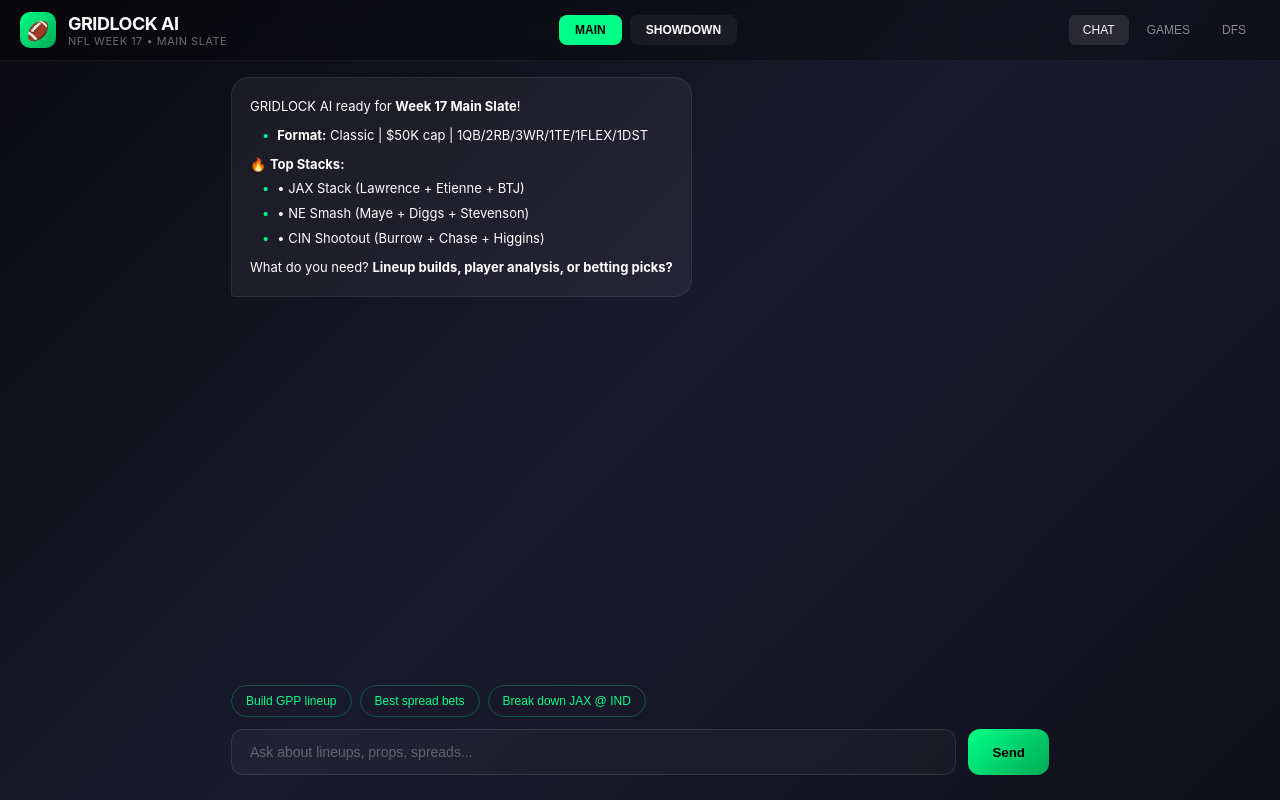
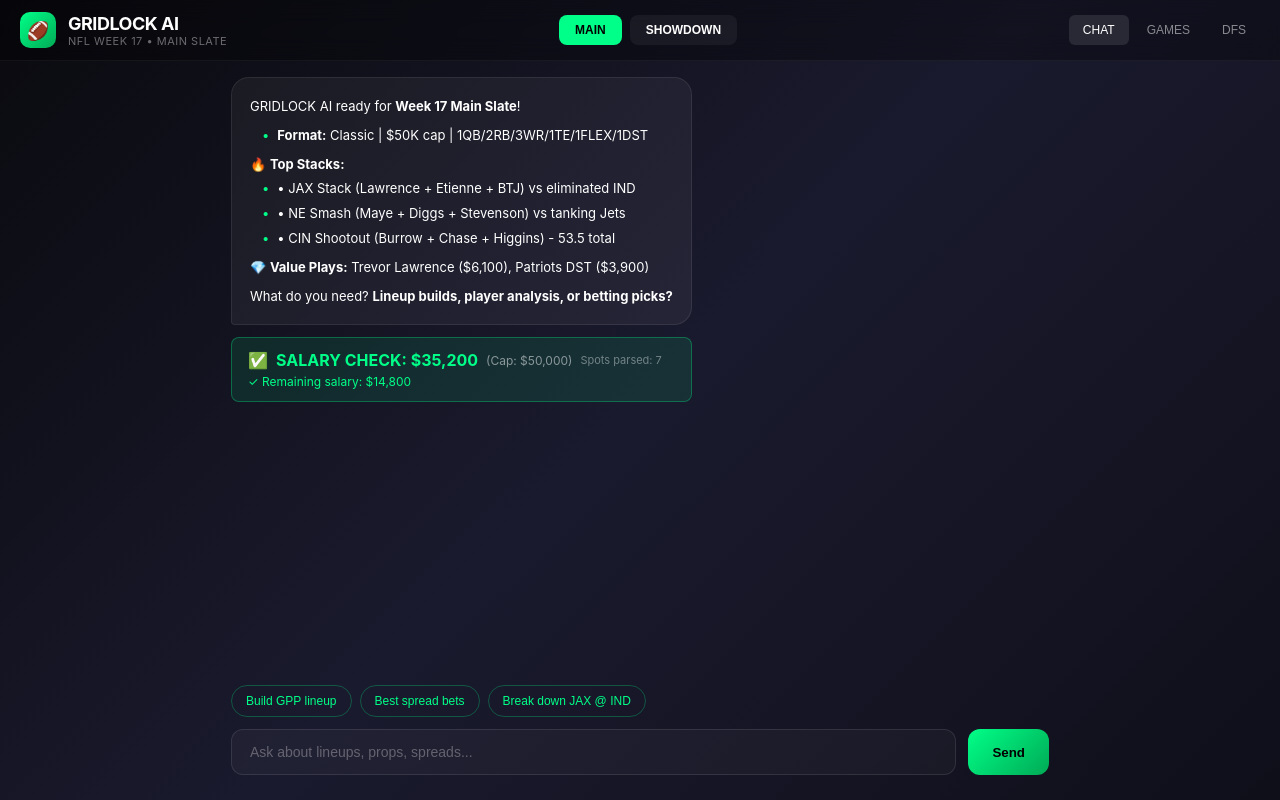
Before and after one commit to mhueffmann-ux/gridlock-aiv2, a React (Vite) app: page / in a window 1280 px wide. Built offline with nearby package versions, Linux system fonts and the light colour scheme.

Commit message:
Update App.jsx

```diff
--- a/src/App.jsx
+++ b/src/App.jsx
@@ -130,167 +130,107 @@
   'eric saubert cpt': 4200, 'saubert cpt': 4200,
 };
 
-// ---------- Validation helpers (NEW) ----------
-const normalizeText = (s) => {
-  return (s || '')
-    .toLowerCase()
-    .normalize('NFD')
-    .replace(/[\u0300-\u036f]/g, '') // accents
-    .replace(/[’']/g, '')           // apostrophes
-    .replace(/[^a-z0-9\s]/g, ' ')   // punctuation -> spaces
-    .replace(/\s+/g, ' ')
-    .trim();
-};
+// Function to validate lineup from AI response
+const validateLineup = (content, isShowdown = false) => {
+  if (!content) return null;
 
-const escapeRegex = (s) => s.replace(/[.*+?^${}()|[\]\\]/g, '\\$&');
+  // Check if this looks like a lineup (has salary indicators)
+  const hasSalary = /\$[\d,]+/.test(content) || /salary/i.test(content);
+  const hasLineup = /lineup|optimal|roster/i.test(content);
+  if (!hasSalary && !hasLineup) return null;
 
-const extractLineupBlock = (content) => {
-  const m = (content || '').match(/---lineup---([\s\S]*?)---end lineup---/i);
-  return m ? m[1].trim() : null;
-};
+  const lines = content.toLowerCase();
+  let foundPlayers = [];
+  let totalFromAI = 0;
 
-const parseLineupLines = (block) => {
-  const lines = (block || '').split('\n').map(l => l.trim()).filter(Boolean);
-  const entries = [];
-
-  for (const line of lines) {
-    // Allow: "QB: Name ($7,000)" OR "QB - Name"
-    const m = line.match(/^(CPT|QB|RB\d?|WR\d?|TE|FLEX\d?|DST|D\/ST|DEF)\s*[:\-–]\s*(.+)$/i);
-    if (!m) continue;
-
-    let slot = m[1].toUpperCase().replace(/\d$/, '');
-    if (slot === 'D/ST' || slot === 'DEF') slot = 'DST';
-
-    // Strip salary annotation + parentheses
-    let name = m[2]
-      .replace(/\$?\s?\d{1,2},?\d{3}\b/g, '')
-      .replace(/\(.*?\)/g, '')
-      .replace(/\s+/g, ' ')
-      .trim();
-
-    entries.push({ slot, name, rawLine: line });
+  // Try to extract AI's claimed total
+  const totalMatch = content.match(/total[:\s]*\$?([\d,]+)/i);
+  if (totalMatch) {
+    totalFromAI = parseInt(totalMatch[1].replace(/,/g, ''));
   }
 
-  return entries;
+  // Find all players mentioned with salaries
+  for (const [playerKey, salary] of Object.entries(SALARY_LOOKUP)) {
+    // Check if player name appears in content
+    const playerRegex = new RegExp(playerKey.replace(/[.*+?^${}()|[\]\\]/g, '\\$&'), 'i');
+    if (playerRegex.test(lines)) {
+      // Check if it's a CPT mention for showdown
+      const isCPT = isShowdown && /cpt|captain/i.test(content) &&
+                    new RegExp(playerKey + '.*?(cpt|captain)|(?:cpt|captain).*?' + playerKey, 'i').test(lines);
+
+      // Avoid duplicates
+      const existingPlayer = foundPlayers.find(p => p.name === playerKey);
+      if (!existingPlayer) {
+        // For showdown CPT, use CPT salary if available
+        let finalSalary = salary;
+        if (isCPT && SALARY_LOOKUP[playerKey + ' cpt']) {
+          finalSalary = SALARY_LOOKUP[playerKey + ' cpt'];
+        }
+        foundPlayers.push({ name: playerKey, salary: finalSalary, isCPT });
+      }
+    }
+  }
+
+  // Calculate actual total
+  const actualTotal = foundPlayers.reduce((sum, p) => sum + p.salary, 0);
+
+  // Only return validation if we found enough players (at least 5 for meaningful lineup)
+  if (foundPlayers.length >= 5) {
+    return {
+      players: foundPlayers,
+      actualTotal,
+      aiClaimedTotal: totalFromAI,
+      isValid: actualTotal <= 50000,
+      difference: totalFromAI ? actualTotal - totalFromAI : 0,
+      overBy: actualTotal > 50000 ? actualTotal - 50000 : 0
     };
-
-const buildNormalizedLookup = () => {
-  const map = new Map();
-  for (const [k, v] of Object.entries(SALARY_LOOKUP)) {
-    map.set(normalizeText(k), v);
-  }
-  return map;
-};
-
-const NORMALIZED_SALARY = buildNormalizedLookup();
-
-// prefer longer keys first to avoid "chase" matching "chase brown"
-const NORMALIZED_KEYS_DESC = Array.from(NORMALIZED_SALARY.keys()).sort((a, b) => b.length - a.length);
-
-const resolveSalaryKey = (rawName) => {
-  const n = normalizeText(rawName);
-  if (!n) return null;
-
-  // exact hit
-  if (NORMALIZED_SALARY.has(n)) return n;
-
-  // try longest-first whole-word matching
-  // We add padding spaces so boundary matching behaves on start/end.
-  const padded = ` ${n} `;
-  for (const key of NORMALIZED_KEYS_DESC) {
-    // whole word/phrase match
-    const re = new RegExp(`(^|\\s)${escapeRegex(key)}(\\s|$)`, 'i');
-    if (re.test(padded)) return key;
   }
 
   return null;
 };
 
-const computeLineupValidation = (content, isShowdown = false) => {
-  if (!content) return null;
+// Generate correction prompt for invalid lineups
+const generateCorrectionPrompt = (validation, originalContent, isShowdown) => {
+  const { players, actualTotal, overBy } = validation;
 
-  const block = extractLineupBlock(content);
-  if (!block) return null; // Only validate when Claude uses the strict lineup block
+  // Format player list
+  const playerList = players.map(p => {
+    const displayName = p.name.split(' ').map(w => w.charAt(0).toUpperCase() + w.slice(1)).join(' ');
+    return `${displayName} ($${p.salary.toLocaleString()})`;
+  }).join('\n');
 
-  const entries = parseLineupLines(block);
-  if (entries.length < (isShowdown ? 6 : 9)) {
-    // still show partial info if 5+ entries, but don't mark as valid
-    if (entries.length < 5) return null;
+  if (isShowdown) {
+    return `You built a Showdown lineup, but it is OVER the $50,000 cap.
+Current lineup (do not keep these players if you need to swap):
+${playerList}
+Actual total: $${actualTotal.toLocaleString()}
+You must reduce salary by AT LEAST: $${overBy.toLocaleString()}
+RULES:
+- Output EXACTLY ONE corrected lineup in the same ---LINEUP--- format.
+- Do NOT mention any other players by name outside the lineup block.
+- Keep roster slots valid: CPT + 5 FLEX
+- FLEX can be any position.
+- Prefer the fewest swaps possible. Use only players from the provided player pool and their exact salaries.`;
   }
 
-  const foundPlayers = [];
-  const missing = [];
-  const ambiguous = [];
-  let aiClaimedTotal = 0;
-
-  // Try to extract AI's claimed total (optional)
-  const totalMatch = content.match(/estimated_total[:\s]*\$?([\d,]+)/i) || content.match(/total[:\s]*\$?([\d,]+)/i);
-  if (totalMatch) aiClaimedTotal = parseInt(totalMatch[1].replace(/,/g, ''), 10);
-
-  for (const e of entries) {
-    const key = resolveSalaryKey(e.name);
-
-    if (!key) {
-      missing.push({ slot: e.slot, name: e.name });
-      continue;
-    }
-
-    // Showdown: CPT salary should already be in lookup (… cpt) OR we detect CPT via slot
-    let finalKey = key;
-    let salary = NORMALIZED_SALARY.get(finalKey);
-
-    if (isShowdown && e.slot === 'CPT') {
-      const cptKey = `${finalKey} cpt`;
-      if (NORMALIZED_SALARY.has(cptKey)) {
-        finalKey = cptKey;
-        salary = NORMALIZED_SALARY.get(finalKey);
-      } else {
-        // If model used base name in CPT slot, attempt to find "<name> cpt"
-        const maybe = `${normalizeText(e.name)} cpt`;
-        if (NORMALIZED_SALARY.has(maybe)) {
-          finalKey = maybe;
-          salary = NORMALIZED_SALARY.get(finalKey);
-        }
-      }
-    }
-
-    // de-dupe exact finalKey so "diggs" + "stefon diggs" doesn't double-count
-    if (!foundPlayers.find(p => p.key === finalKey)) {
-      foundPlayers.push({
-        slot: e.slot,
-        key: finalKey,
-        name: key, // normalized key for debug
-        salary: salary || 0,
-        raw: e.name
-      });
-    }
-  }
-
-  const actualTotal = foundPlayers.reduce((sum, p) => sum + (p.salary || 0), 0);
-
-  // For main slate and showdown, if missing players exist, we mark invalid (even if salary <= cap)
-  const rosterComplete = isShowdown ? (entries.length >= 6) : (entries.length >= 9);
-  const noMissing = missing.length === 0;
-
-  const isValid = (actualTotal <= 50000) && rosterComplete && noMissing;
-
-  return {
-    players: foundPlayers,
-    missing,
-    ambiguous,
-    actualTotal,
-    aiClaimedTotal,
-    isValid,
-    difference: aiClaimedTotal ? actualTotal - aiClaimedTotal : 0,
-    rosterSpotsFound: entries.length
-  };
+  return `You built a DraftKings Classic lineup, but it is OVER the $50,000 cap.
+Current lineup (do not keep these players if you need to swap):
+${playerList}
+Actual total: $${actualTotal.toLocaleString()}
+You must reduce salary by AT LEAST: $${overBy.toLocaleString()}
+RULES:
+- Output EXACTLY ONE corrected lineup in the same ---LINEUP--- format.
+- Do NOT mention any other players by name outside the lineup block.
+- Keep roster slots valid: QB/RB/RB/WR/WR/WR/TE/FLEX/DST
+- FLEX must be RB/WR/TE only.
+- Prefer the fewest swaps possible. Use only players from the provided player pool and their exact salaries.`;
 };
 
 // Salary Validator Component
-const SalaryValidator = ({ validation, accent }) => {
+const SalaryValidator = ({ validation, accent, isCorreecting }) => {
   if (!validation) return null;
 
-  const { actualTotal, aiClaimedTotal, isValid, difference, missing, rosterSpotsFound } = validation;
+  const { actualTotal, aiClaimedTotal, isValid, difference, players } = validation;
 
   return (
     <div style={{
@@ -300,7 +240,7 @@
       border: `1px solid ${isValid ? 'rgba(0,255,136,0.3)' : 'rgba(255,68,68,0.3)'}`,
       borderRadius: '8px',
     }}>
-      <div style={{ display: 'flex', alignItems: 'center', gap: '8px', marginBottom: '4px', flexWrap: 'wrap' }}>
+      <div style={{ display: 'flex', alignItems: 'center', gap: '8px', marginBottom: '4px' }}>
         <span style={{ fontSize: '16px' }}>{isValid ? '✅' : '❌'}</span>
         <span style={{ fontWeight: '700', color: isValid ? '#00ff88' : '#ff4444' }}>
           SALARY CHECK: ${actualTotal.toLocaleString()}
@@ -308,23 +248,21 @@
         <span style={{ color: 'rgba(255,255,255,0.5)', fontSize: '12px' }}>
           (Cap: $50,000)
         </span>
-        <span style={{ color: 'rgba(255,255,255,0.35)', fontSize: '12px' }}>
-          Spots parsed: {rosterSpotsFound}
+        <span style={{ color: 'rgba(255,255,255,0.4)', fontSize: '11px' }}>
+          Spots parsed: {players?.length || 0}
         </span>
       </div>
 
       {!isValid && (
         <div style={{ color: '#ff4444', fontSize: '13px', marginTop: '4px' }}>
-          {actualTotal > 50000
-            ? <>⚠️ OVER CAP by ${(actualTotal - 50000).toLocaleString()} — This lineup is INVALID</>
-            : <>⚠️ Lineup INVALID — missing or incomplete roster</>
-          }
+          ⚠️ OVER CAP by ${(actualTotal - 50000).toLocaleString()} — This lineup is INVALID
         </div>
       )}
 
-      {missing?.length > 0 && (
-        <div style={{ color: '#ffaa00', fontSize: '12px', marginTop: '6px' }}>
-          ⚠️ Missing salary matches for: {missing.map(m => `${m.slot}:${m.name}`).join(', ')}
+      {isCorreecting && !isValid && (
+        <div style={{ color: '#ffaa00', fontSize: '12px', marginTop: '6px', display: 'flex', alignItems: 'center', gap: '6px' }}>
+          <span style={{width:'10px',height:'10px',border:'2px solid #ffaa00',borderTopColor:'transparent',borderRadius:'50%',animation:'spin 1s linear infinite',display:'inline-block'}}></span>
+          Auto-correcting lineup...
         </div>
       )}
 
@@ -337,7 +275,7 @@
 
       {isValid && (
         <div style={{ color: '#00ff88', fontSize: '12px', marginTop: '4px' }}>
-          ✓ Remaining salary: {(50000 - actualTotal).toLocaleString()}
+          ✓ Remaining salary: ${(50000 - actualTotal).toLocaleString()}
         </div>
       )}
     </div>
@@ -416,6 +354,7 @@
   const [selectedPlayer, setSelectedPlayer] = useState(null);
   const [playerInfo, setPlayerInfo] = useState(null);
   const [loadingPlayer, setLoadingPlayer] = useState(false);
+  const [isCorreecting, setIsCorreecting] = useState(false);
   const messagesEndRef = useRef(null);
 
   useEffect(() => {
@@ -424,8 +363,8 @@
 
   useEffect(() => {
     const welcome = slateType === 'showdown'
-      ? `GRIDLOCK AI locked in on **SNF Showdown** — Bears @ 49ers!\n\n**Rules:** 1 Captain (1.5x pts) + 5 FLEX | $50K cap\n**Game:** CHI @ SF | SF -3 | O/U 47.5\n\n🏆 **Chalk CPT:** CMC ($17,700)\n🎲 **Contrarian:** Caleb ($15,000)\n💰 **Punts:** Kmet ($4,600), Saubert ($2,800)\n\nWinning lineup ceiling: 180-220+ pts\n\nWant a **cash** or **GPP** lineup?`
-      : `GRIDLOCK AI ready for **Week 17 Main Slate**!\n\n**Format:** Classic | $50K cap | 1QB/2RB/3WR/1TE/1FLEX/1DST\n\n🔥 **Top Stacks:**\n• JAX Stack (Lawrence + Etienne + BTJ)\n• NE Smash (Maye + Diggs + Stevenson)\n• CIN Shootout (Burrow + Chase + Higgins)\n\nWhat do you need? **Lineup builds, player analysis, or betting picks?**`;
+      ? `GRIDLOCK AI locked in on **SNF Showdown** — Bears @ 49ers!\n\n**Rules:** 1 Captain (1.5x pts) + 5 FLEX | $50K cap\n**Game:** CHI @ SF | SF -3 | O/U 47.5\n\n🏆 **Chalk CPT:** CMC ($17,700) - 38.6 pt ceiling as Captain\n🎲 **Contrarian:** Caleb ($15,000) - 28.6 pt ceiling, saves $2,700\n💰 **Punts:** Kmet ($4,600), Saubert ($2,800)\n\nWinning lineup ceiling: 180-220+ pts\n\nWant a **cash** or **GPP** lineup?`
+      : `GRIDLOCK AI ready for **Week 17 Main Slate**!\n\n**Format:** Classic | $50K cap | 1QB/2RB/3WR/1TE/1FLEX/1DST\n\n🔥 **Top Stacks:**\n• JAX Stack (Lawrence + Etienne + BTJ) vs eliminated IND\n• NE Smash (Maye + Diggs + Stevenson) vs tanking Jets\n• CIN Shootout (Burrow + Chase + Higgins) - 53.5 total\n\n💎 **Value Plays:** Trevor Lawrence ($6,100), Patriots DST ($3,900)\n\nWhat do you need? **Lineup builds, player analysis, or betting picks?**`;
     setMessages([{ role: 'assistant', content: welcome }]);
     setHistory([]);
   }, [slateType]);
@@ -479,9 +418,41 @@
     setHistory(newHistory);
     setInput('');
     setIsTyping(true);
+
     const response = await callAPI(newHistory);
     setMessages(prev => [...prev, { role: 'assistant', content: response }]);
+
+    // Check if lineup is invalid and needs auto-correction
+    const validation = validateLineup(response, slateType === 'showdown');
+
+    if (validation && !validation.isValid && validation.overBy > 0) {
+      // Auto-correct: send correction prompt
+      setIsCorreecting(true);
+
+      const correctionPrompt = generateCorrectionPrompt(validation, response, slateType === 'showdown');
+      const correctionHistory = [...newHistory,
+        { role: 'assistant', content: response },
+        { role: 'user', content: correctionPrompt }
+      ];
+
+      // Add system message showing correction is happening
+      setMessages(prev => [...prev, { role: 'system', content: '🔄 Lineup over cap — auto-correcting...' }]);
+
+      const correctedResponse = await callAPI(correctionHistory);
+
+      // Remove the system message and add corrected response
+      setMessages(prev => {
+        const filtered = prev.filter(m => m.role !== 'system');
+        return [...filtered, { role: 'assistant', content: correctedResponse }];
+      });
+
+      // Update history with full conversation
+      setHistory([...correctionHistory, { role: 'assistant', content: correctedResponse }]);
+      setIsCorreecting(false);
+    } else {
       setHistory(prev => [...prev, { role: 'assistant', content: response }]);
+    }
+
     setIsTyping(false);
   };
 
@@ -581,16 +552,24 @@
         {activeTab === 'chat' ? (<>
           <div style={{flex:1,overflow:'auto',paddingBottom:'16px'}}>
             {messages.map((msg,i) => (
-              <div key={i} style={{display:'flex',justifyContent:msg.role==='user'?'flex-end':'flex-start',marginBottom:'12px'}}>
+              <div key={i} style={{display:'flex',justifyContent:msg.role==='user'?'flex-end':msg.role==='system'?'center':'flex-start',marginBottom:'12px'}}>
+                {msg.role === 'system' ? (
+                  <div style={{padding:'10px 16px',background:'rgba(255,170,0,0.15)',border:'1px solid rgba(255,170,0,0.3)',borderRadius:'20px',fontSize:'12px',color:'#ffaa00',display:'flex',alignItems:'center',gap:'8px'}}>
+                    <span style={{width:'12px',height:'12px',border:'2px solid #ffaa00',borderTopColor:'transparent',borderRadius:'50%',animation:'spin 1s linear infinite'}}></span>
+                    {msg.content}
+                  </div>
+                ) : (
                 <div style={{maxWidth:'85%'}}>
                   <div style={{padding:'14px 18px',borderRadius:msg.role==='user'?'18px 18px 4px 18px':'18px 18px 18px 4px',background:msg.role==='user'?`linear-gradient(135deg,${slateType==='showdown'?'#aa7700':'#00aa55'},${slateType==='showdown'?'#886600':'#008844'})`:'rgba(255,255,255,0.05)',border:msg.role==='user'?'none':'1px solid rgba(255,255,255,0.08)',fontSize:'13px',lineHeight:'1.6'}}>{renderContent(msg.content)}</div>
                   {msg.role === 'assistant' && (
                     <SalaryValidator
-                      validation={computeLineupValidation(msg.content, slateType === 'showdown')}
+                      validation={validateLineup(msg.content, slateType === 'showdown')}
                       accent={accent}
+                      isCorreecting={isCorreecting}
                     />
                   )}
                 </div>
+                )}
               </div>
             ))}
             {isTyping && <div style={{display:'flex',gap:'4px',padding:'12px'}}><span style={{width:'8px',height:'8px',background:accent,borderRadius:'50%',animation:'pulse 1s infinite'}}></span><span style={{width:'8px',height:'8px',background:accent,borderRadius:'50%',animation:'pulse 1s infinite 0.2s'}}></span><span style={{width:'8px',height:'8px',background:accent,borderRadius:'50%',animation:'pulse 1s infinite 0.4s'}}></span></div>}
@@ -639,10 +618,8 @@
               {DFS_PLAYERS.filter(p=>p.pos===pos).map(p=>(<PlayerCard key={p.name} player={p} showSlot={false} />))}
             </div>))}
           </>)}
-          </div>
-        )}
+        </div>)}
       </main>
-
       <style>{`::-webkit-scrollbar{width:6px}::-webkit-scrollbar-track{background:rgba(255,255,255,0.02)}::-webkit-scrollbar-thumb{background:${accent}33;border-radius:3px}input::placeholder{color:rgba(255,255,255,0.3)}@keyframes pulse{0%,100%{opacity:1}50%{opacity:0.3}}@keyframes spin{to{transform:rotate(360deg)}}`}</style>
     </div>
   );
```
Lines whose indentation alone changed are shown as unchanged.
